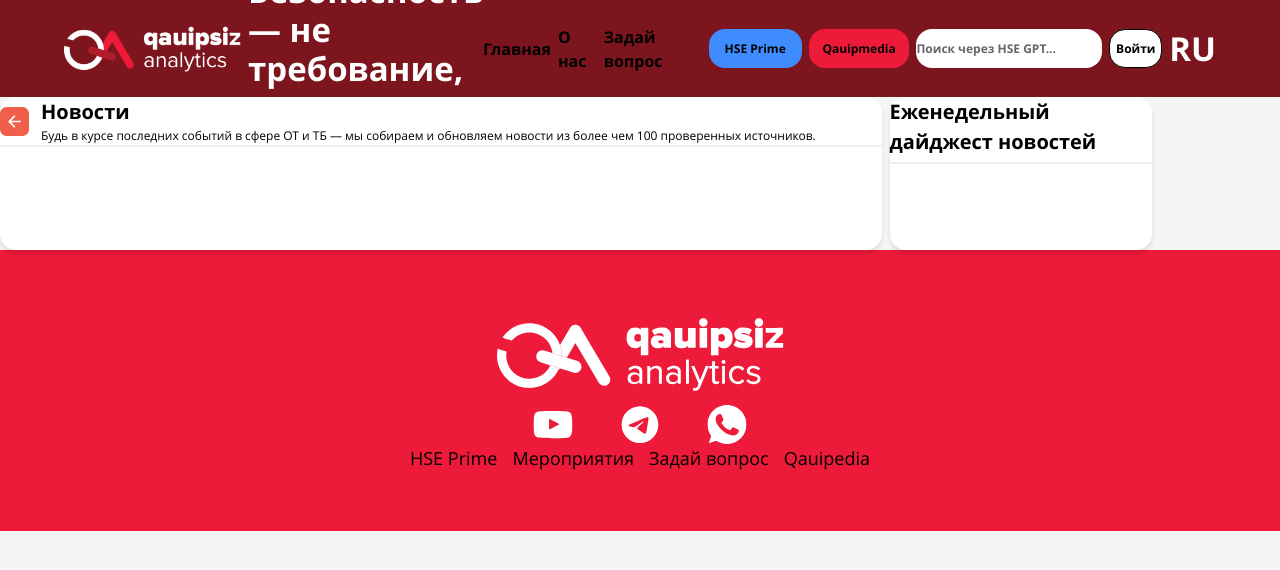
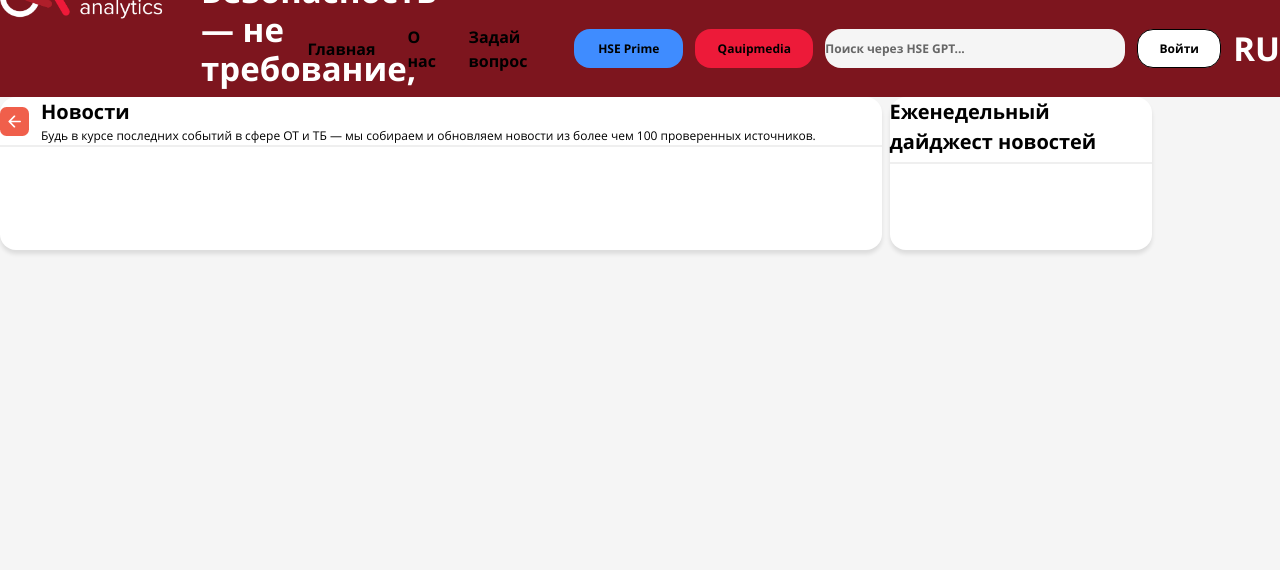
Before and after one commit to inviista/Diploma-project, a Django app: template templates/pages/all_news.html in a window 1280 px wide. Shown: the top 570 px of the page. Run offline with Django 3.2, Linux system fonts and the light colour scheme; the template is opened without the code that fills it, so the values that code supplies are empty; parts of the project's set-up code (start-up, migrations or seed data) failed here and were passed over.

Commit message:
fix: header

```diff
--- a/templates/base.html
+++ b/templates/base.html
@@ -49,95 +49,63 @@
 </head>
 <body class="bg-[#F5F5F5]">
 <header class="flex justify-center items-center h-[97px] bg-[#7D151E]">
-    <div class="flex ml-auto mr-auto w-full max-w-[90%] gap-[7px]">
-        <div class="text-white flex space-x-1 items-center gap-[7px]">
+    <div class="flex w-full mx-[100px] justify-between text-white flex gap-8 items-center">
+        <div class="flex gap-8">
+            <div class="flex gap-6">
                 <img
                         class="h-[49px] w-[177px]"
                         src="{% static 'img/_src/icons/Asset 6.png' %}"
                 />
-            <h1 class="font-[700] text-[16px] ml-[24px] leading-5 w-full max-w-[228px]">
+                <h1 class="font-[700] text-[16px] leading-5 w-full max-w-[228px]">
                     Безопасность — не требование, а культура...
                 </h1>
+            </div>
+
             <a
                     href=""
-                    class="flex font-[700] text-[16px] p-2 items-center justify-center"
+                    class="flex font-[700] text-[16px] items-center justify-center"
             >Главная</a
             >
             <a
                     href=""
-                    class="flex font-[700] text-[16px] p-2 items-center justify-center"
+                    class="flex font-[700] text-[16px] items-center justify-center"
             >О нас</a
             >
             <a
                     href=""
-                    class="flex font-[700] text-[16px] p-2 items-center justify-center"
+                    class="flex font-[700] text-[16px] items-center justify-center"
             >Задай вопрос</a
             >
+        </div>
+
+
+        <div class="flex gap-3">
             <a
                     href=""
-                    class="flex ml-[7px] h-[39px] w-[109px] font-[600] text-[12px] p-2 items-center justify-center rounded-[16px] bg-[#3F8CFF] border-solid"
+                    class="flex h-[39px] w-[109px] font-[600] text-[12px] px-6 py-3 items-center justify-center rounded-[16px] bg-[#3F8CFF] border-solid text-nowrap"
             >HSE Prime</a
             >
             <a
                     href=""
-                    class="flex ml-[6px] w-[118px] h-[39px] font-[600] text-[12px] p-2 items-center justify-center rounded-[16px] bg-[#ED1A39] border-solid"
+                    class="flex w-[118px] h-[39px] font-[600] text-[12px] px-6 py-3 items-center justify-center rounded-[16px] bg-[#ED1A39] border-solid"
             >Qauipmedia</a
-            >
-
-        </div>
-        <!-- Регистрация -->
-        <div class="flex items-center  gap-[7px]">
-            <form
-                    action="/search"
-                    method="GET"
-                    class="ml-[10px] flex h-[39px] font-[600] text-[12px] items-center rounded-[16px] bg-[#ffffff] border-solid w-full"
             >
             <input
                     type="text"
                     name="q"
                     placeholder="Поиск через HSE GPT..."
-                        class="ml-2 placeholder-text-[12px] rounded px-3 py-2 focus:outline-none focus:ring-0 placeholder-black w-full"
+                    class="font-[600] text-[12px] text-black bg-[#F5F5F5] rounded-[16px] placeholder:text-[12px] rounded px-3 py-2 focus:outline-none focus:ring-0 placeholder:text-[#1E1E1E] min-w-[300px]"
             />
-            </form>
             <a
                     href="/register"
-                    class="ml-[6px] h-[39px] flex font-[600] text-[12px] text-[#AF1E2A] w-[84px] justify-center border-1 bg-white rounded-[16px] items-center border-solid"
+                    class="h-[39px] flex font-[600] text-[12px] text-[#AF1E2A] w-[84px] justify-center border-1 bg-white rounded-[16px] items-center border-solid px-6 py-3"
             >Войти</a
             >
             <!-- Кнопка для локализации -->
-            <h1 class="ml-[6px] font-[700] text-[12px] text-white">RU</h1>
-        </div>
+            <h1 class="font-[700] text-[12px] text-white self-center">RU</h1>
         </div>
     </div>
 </header>
 {% block content %} {% endblock content %}
-<footer
-        class="flex flex-col items-center justify-center w-full bg-[#ED1A39] h-[281px]"
->
-    <img
-            class="h-[96px] w-[319px]"
-            src="{% static 'img/_src/icons/Logo variations 1 1.svg' %}"
-    />
-    <div class="flex flex-row pt-[16px] gap-[47px]">
-        <img
-                class="h-[40px] w-[40px]"
-                src="{% static 'img/_src/icons/youtube-168-svgrepo-com 1.svg' %}"
-        />
-        <img
-                class="h-[40px] w-[40px]"
-                src="{% static 'img/_src/icons/telegram-svgrepo-com (2) 1.svg' %}"
-        />
-        <img
-                class="h-[40px] w-[40px]"
-                src="{% static 'img/_src/icons/whatsapp-128-svgrepo-com (1) 1.svg' %}"
-        />
-    </div>
-    <div class="flex flex-row pt-[24px] text-white gap-[15px] text-[18px]">
-        <a href="" class="flex p-3 items-center justify-center">HSE Prime</a>
-        <a href="" class="flex p-3 items-center justify-center">Мероприятия</a>
-        <a href="" class="flex p-3 items-center justify-center">Задай вопрос</a>
-        <a href="" class="flex p-3 items-center justify-center">Qauipedia</a>
-    </div>
-</footer>
 </body>
 </html>
```
Lines whose indentation alone changed are shown as unchanged.
